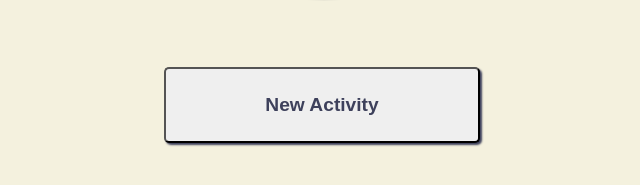
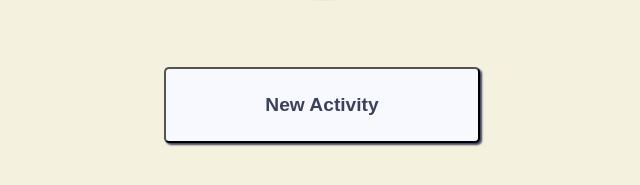
Before and after one commit to Abuchho/firstVueApp, a plain HTML site: page index.html in a window 1280 px wide. Shown: the part 475-660 px from the top of the page, without its empty margins (318-958 px from the left). Drawn offline with nearby package versions, Linux system fonts and the light colour scheme; a web font is replaced by a local one.

Commit message:
color change

```diff
--- a/main.css
+++ b/main.css
@@ -23,7 +23,7 @@ button {
     font-weight: 600;
     border-radius: 5px;
     box-shadow: 2px 2px 2px #3d405b;
-    /* background-color: #e07a5f; */
+    background-color: ghostwhite;
     color: #3d405b;
 
 }
```
